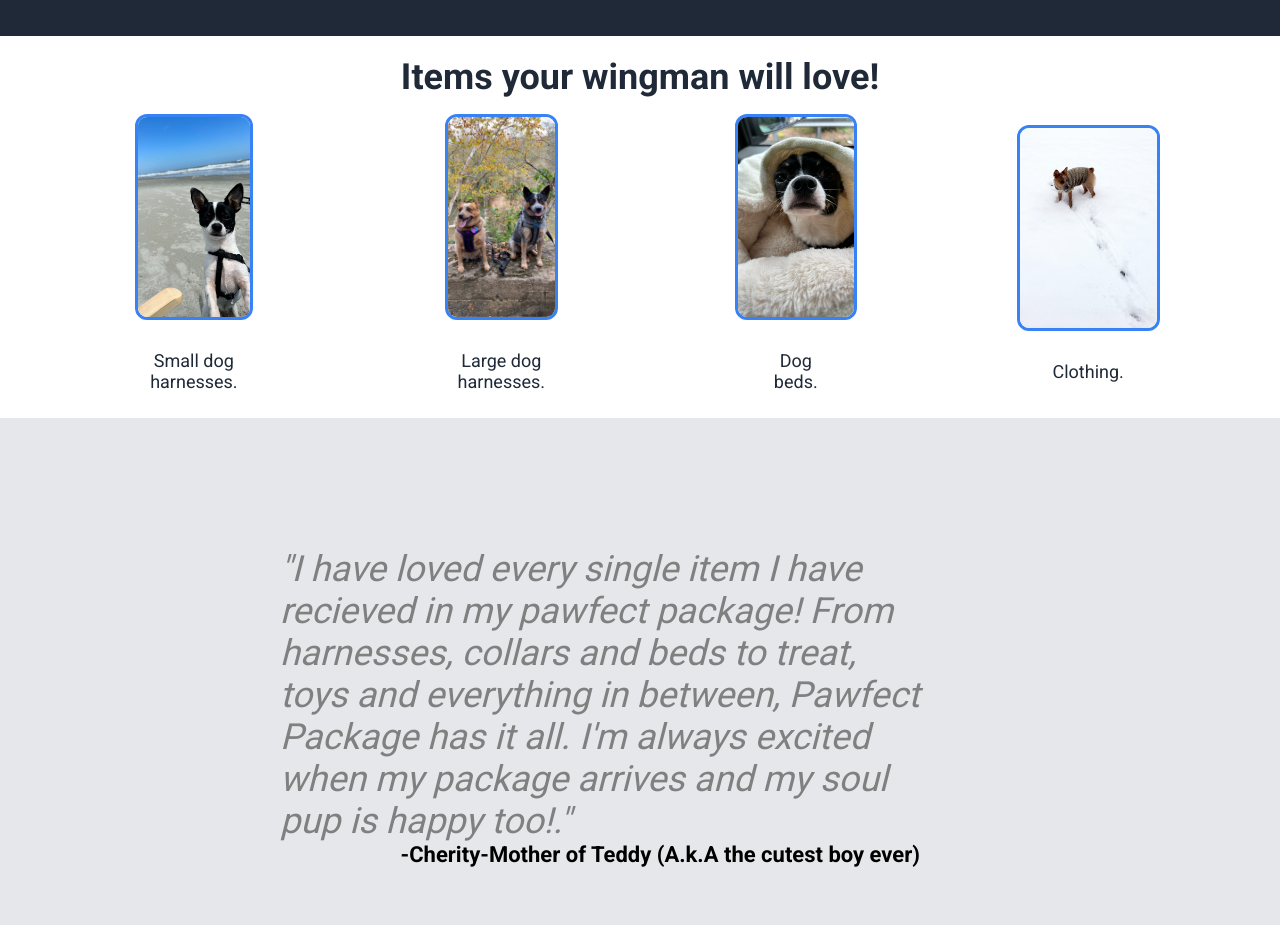
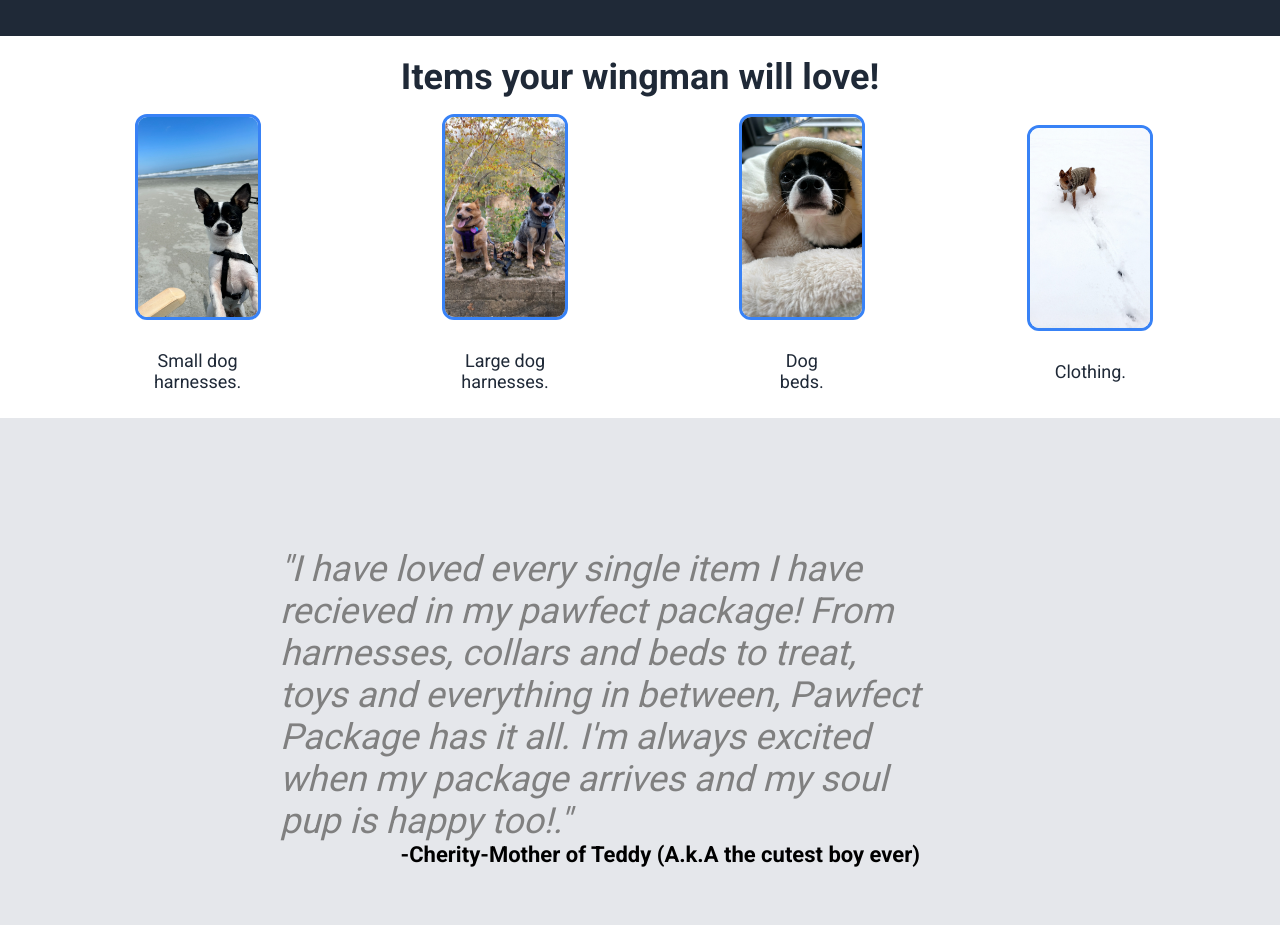
Before and after one commit to manda-2016/Landing-Page, a plain HTML site: page index.html in a window 1280 px wide. Shown: the part 820-1745 px from the top of the page. Drawn offline with Linux system fonts and the light colour scheme.

```diff
--- a/index.css
+++ b/index.css
@@ -131,6 +131,7 @@ h1 {
 
 #small-dog {
     height: 200px;
+    width: 120px;
     border: solid 3px #3882F6;;
     border-radius: 12px;
 
@@ -138,6 +139,7 @@ h1 {
 
 #large-dog {
     height: 200px;
+    width: 120px;
     border: solid 3px #3882F6;;
     border-radius: 12px;
 
@@ -145,17 +147,18 @@ h1 {
 
 #dog-bed {
     height: 200px;
+    width: 120px;
     border: solid 3px #3882F6;;
     border-radius: 12px;
 
 }
 
 #sweater {
-    display:flex;
     height: 200px;
+    width: 120px;
     border: solid 3px #3882F6;;
     border-radius: 12px;
-    align-self:baseline;
+    align-self:flex-start;
 
 }
 .img-card {
```
